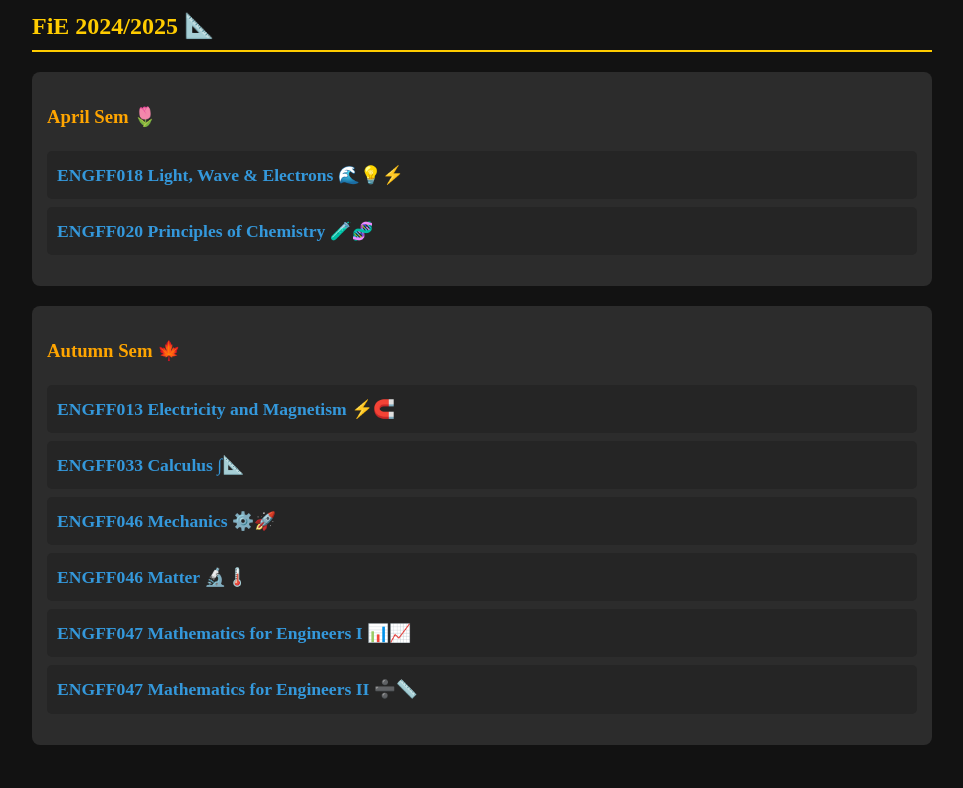
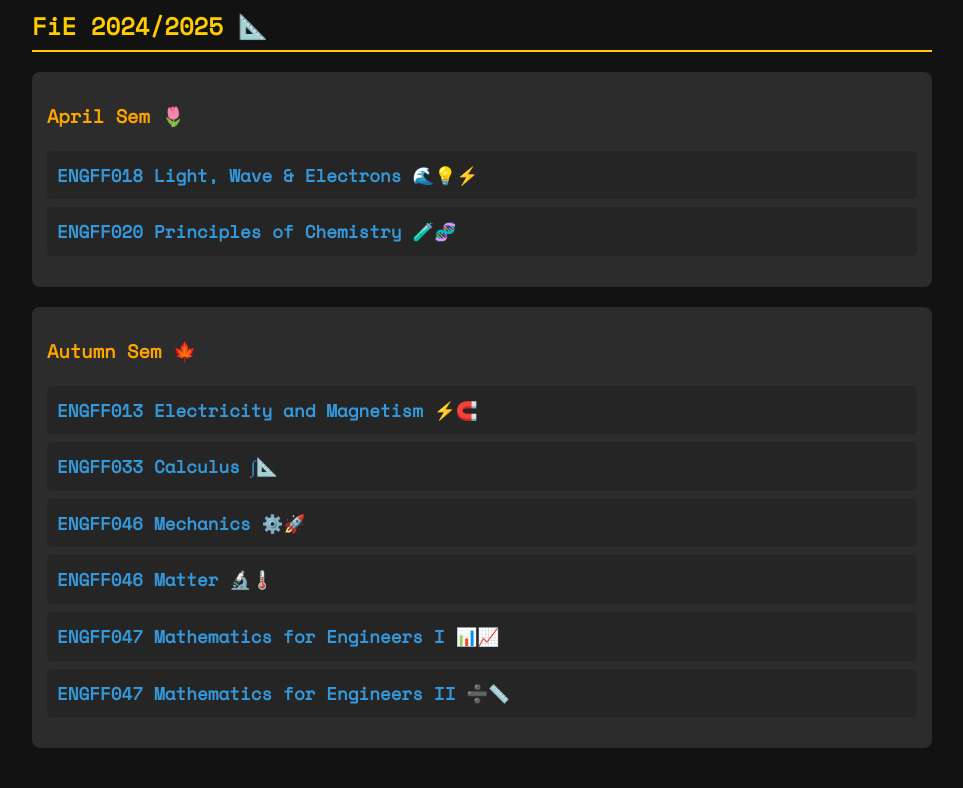
Before and after one commit to mariahazmir/Class-Notes, a plain HTML site: page index.html in a window 1280 px wide. Shown: the part 124-912 px from the top of the page, without its empty margins (158-1121 px from the left). Drawn offline with nearby package versions, Linux system fonts and the light colour scheme.

Commit message:
Update index.html

```diff
--- a/index.html
+++ b/index.html
@@ -4,6 +4,7 @@
     <meta charset="UTF-8">
     <meta name="viewport" content="width=device-width, initial-scale=1.0">
     <title>Mari's School Archive</title>
+    <link href='https://fonts.googleapis.com/css?family=Space Mono' rel='stylesheet'>
     <style>
         body {
             font-family: 'Space Mono';
```
